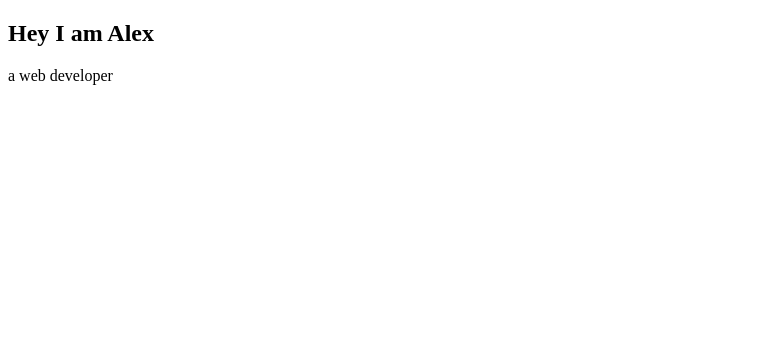
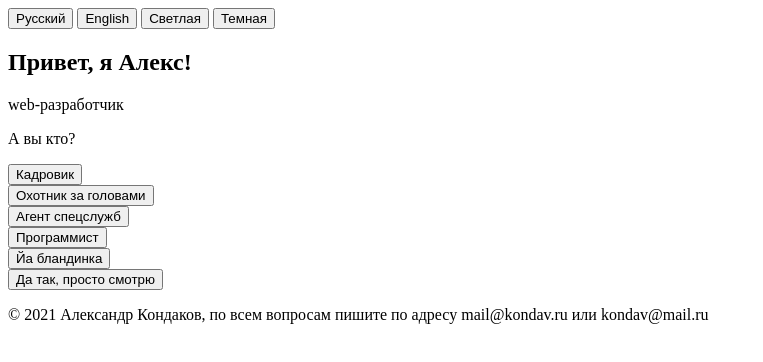
Before and after one commit to akondav/kondav-ru, a plain HTML site: page index.html in a window 1280 px wide. Shown: the whole page, without its empty margins (0-763 px from the left). Drawn offline with Linux system fonts and the light colour scheme.

Commit message:
Add buttons

```diff
--- a/index.html
+++ b/index.html
@@ -1,15 +1,43 @@
 <!DOCTYPE html>
-<html>
+<html lang="ru">
     <head>
         <meta http-equiv="Content-type" content="text/html; charset=utf-8">
         <title>Personal Portfolio Webpage</title>
-        <style type="text/css">
-        </style>
+        <!--<link rel="stylesheet" href="css/style.css">-->
     </head>
     <body>
+            <nav>
+                <button>Русский</button>
+                <button>English</button>
+                <button>Светлая</button>
+                <button>Темная</button>
+            </nav>
+        </header>
         <section id="welcome-section" class="welcome-section">
-            <h1>Hey I am Alex</h1>
-            <p>a web developer</p>
+            <h1>Привет, я Алекс!</h1>
+            <p>web-разработчик</p>
+            <p>А вы кто?</p>
+            <div>
+                <button>Кадровик</button>
+            </div>
+            <div>
+                <button>Охотник за головами</button>
+            </div>
+            <div>
+                <button>Агент спецслужб</button>
+            </div>
+            <div>
+                <button>Программист</button>
+            </div>
+            <div>
+                <button>Йа бландинка</button>
+            </div>
+            <div>
+                <button>Да так, просто смотрю</button>
+            </div>
         </section>
     </body>
+    <footer>
+<p>© 2021 Александр Кондаков, по всем вопросам пишите по адресу mail@kondav.ru или kondav@mail.ru</p>
+    </footer>
 </html>
```
